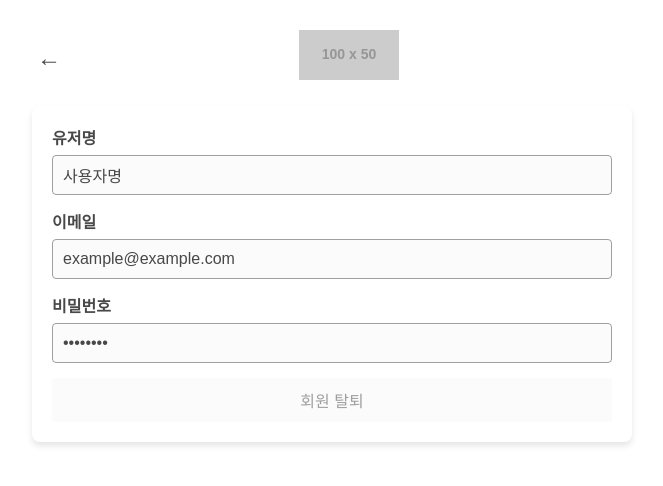
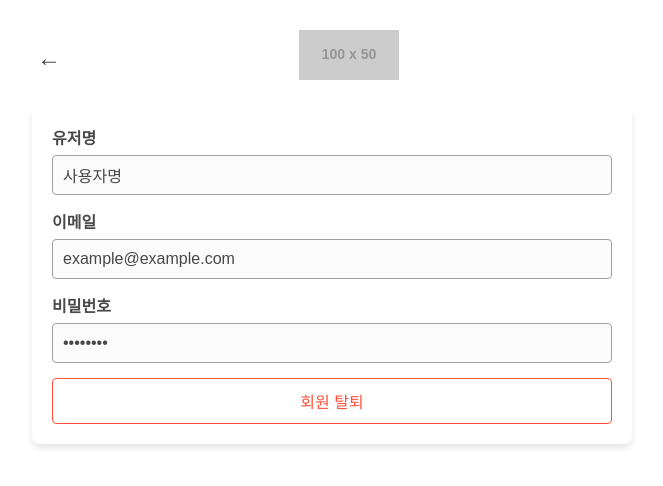
Before and after one commit to LittleWaterDrops/HaruGrim, a Vue app in the folder client/vue-project/: page /profile in a window 1280 px wide. Shown: the top 486 px of the page, without its empty margins (308-971 px from the left). Built offline with nearby package versions, Linux system fonts and the light colour scheme; the HTML template or start-up script is replaced by a standard one.

Commit message:
회원가입 및 메인 화면 버튼 수정

```diff
--- a/client/vue-project/src/components/MainViewSection/HeroSection.vue
+++ b/client/vue-project/src/components/MainViewSection/HeroSection.vue
@@ -78,6 +78,7 @@
   position: relative;
   display: inline-block;
   padding: 10px 30px;
+  margin-bottom: 1px;
   font-size: 1rem;
   font-weight: 500;
   text-decoration: none;
--- a/client/vue-project/src/views/ProfileView.vue
+++ b/client/vue-project/src/views/ProfileView.vue
@@ -20,7 +20,9 @@
         <label for="password">비밀번호</label>
         <input type="password" id="password" v-model="profile.password" readonly />
       </div>
-      <button class="delete-account-button" @click="deleteAccount">회원 탈퇴</button>
+      <button class="delete-account-button" @click="deleteAccount">
+        <span>회원 탈퇴</span>
+      </button>
     </main>
   </div>
 </template>
@@ -122,19 +124,44 @@ const deleteAccount = () => {
 }
 
 .delete-account-button {
+  position: relative;
+  display: inline-block;
   width: 100%;
   padding: 10px;
-  background-color: var(--base-light);
-  color: var(--base);
+  background-color: var(--background);
+  color: var(--danger);
   font-size: 1rem;
-  border: none;
+  border: 1px solid var(--danger);
   border-radius: 4px;
   cursor: pointer;
+  overflow: hidden;
+  transition:
+    color 0.3s ease,
+    border-color 0.3s ease;
+}
+
+.delete-account-button span {
+  position: relative;
+  z-index: 1;
+}
+
+.delete-account-button::before {
+  content: '';
+  position: absolute;
+  top: 0;
+  left: -100%;
+  width: 100%;
+  height: 100%;
+  background-color: var(--danger);
+  z-index: 0;
+  transition: left 0.3s ease;
+}
+
+.delete-account-button:hover::before {
+  left: 0;
 }
 
 .delete-account-button:hover {
-  background-color: var(--danger);
   color: var(--background);
-  font-weight: 500;
 }
 </style>
```
